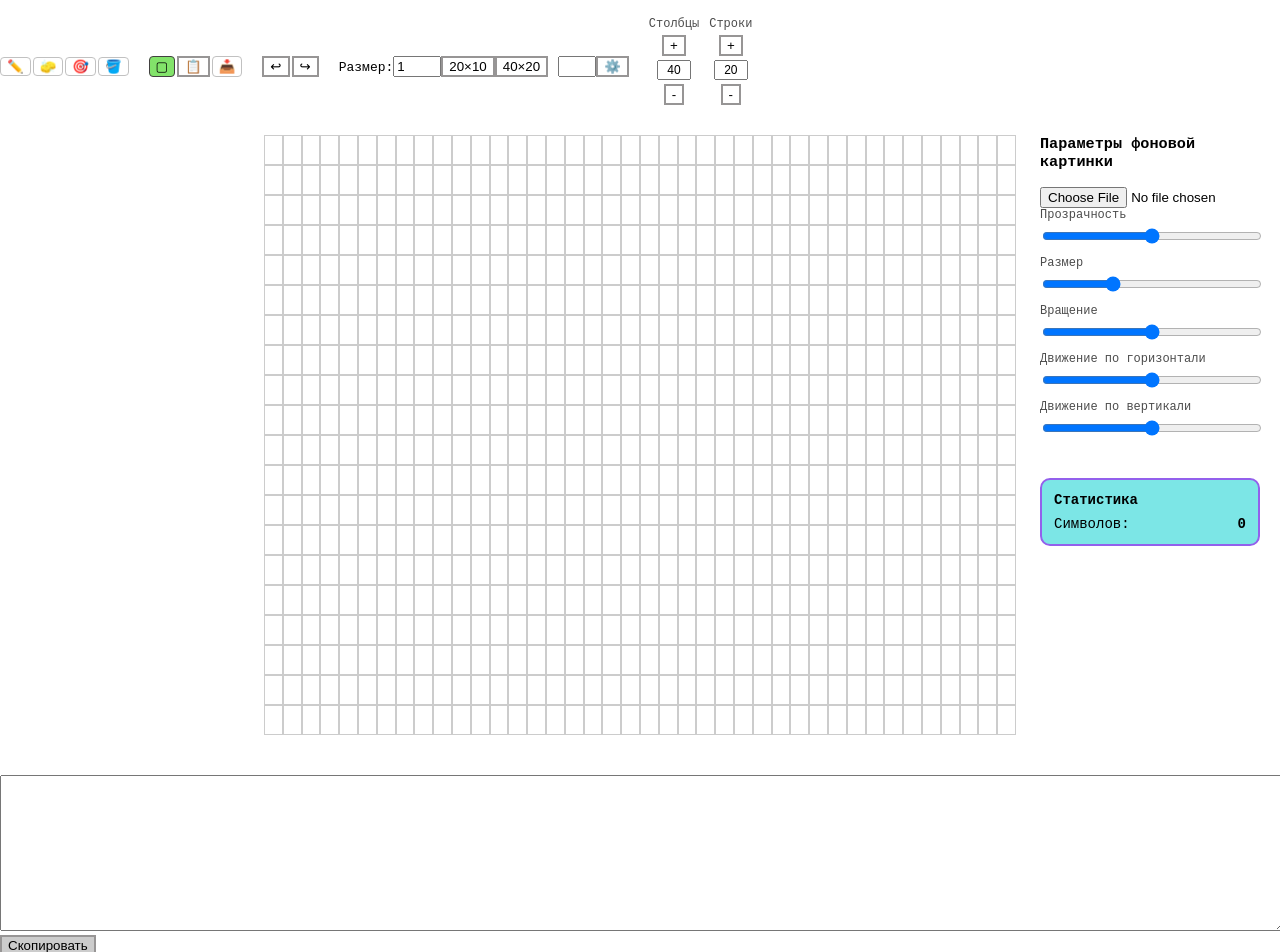
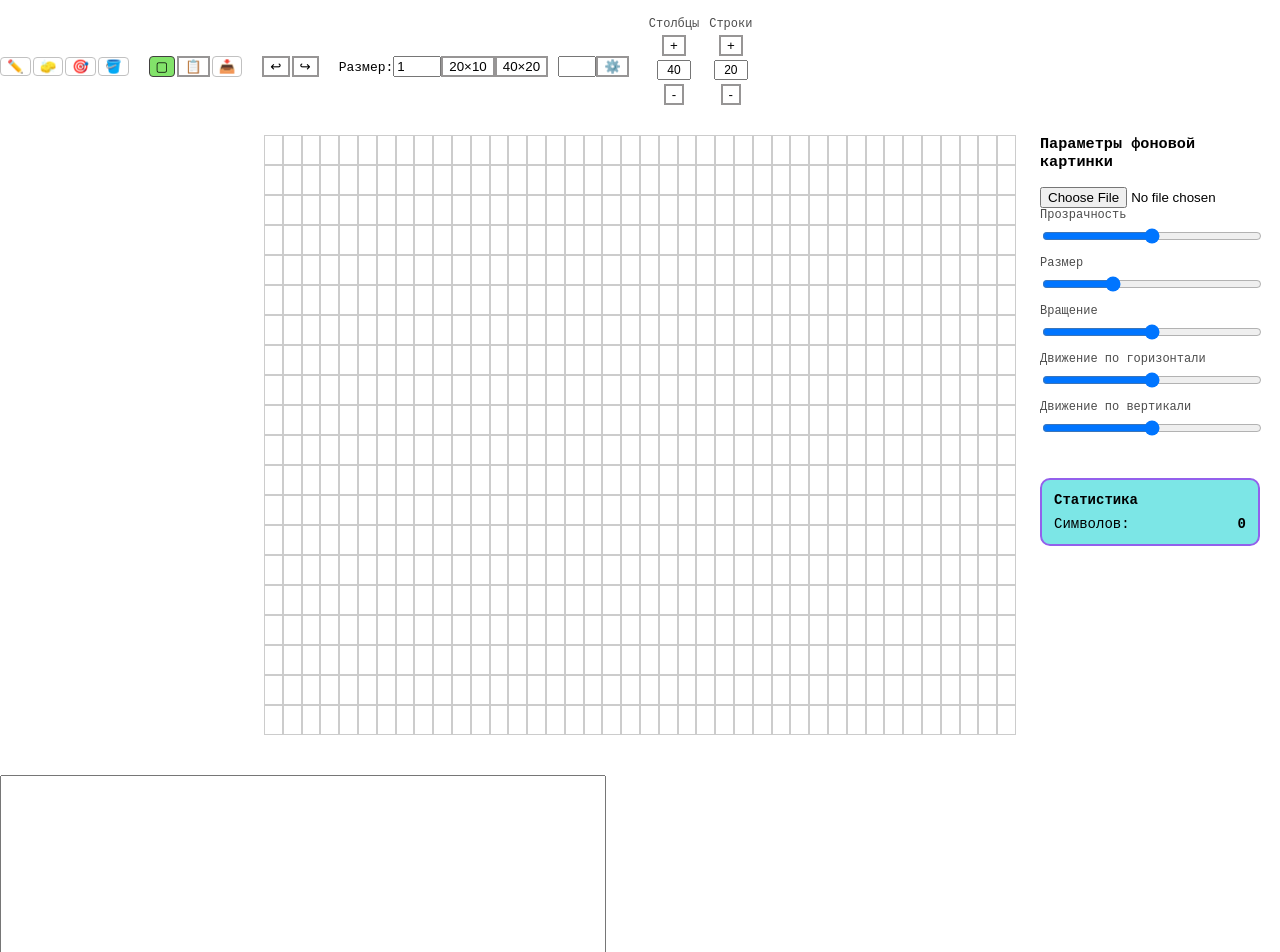
Before and after one commit to PinguiculaW/dots, a React (Vite) app: page / in a window 1280 px wide. Shown: the top 952 px of the page. Built offline with nearby package versions, Linux system fonts and the light colour scheme; a web font is replaced by a local one.

Commit message:
поле копирования меняет размер

```diff
--- a/src/styles.css
+++ b/src/styles.css
@@ -85,13 +85,18 @@ body {
 }
 
 .output textarea {
-  width: 100%;
   height: 150px;
   font-family: "Cascadia Code", monospace;
   /*font-feature-settings: "liga" 0;*/
   font-size: 28px;          /* 👈 такой же как в .cell */
   line-height: 1;           /* 🔥 убирает смещение */
-  overflow-x: auto; /* Добавляем скролл при длинных строках */
+  width: 600px;
+  min-width: 300px;
+  min-height: 200px;
+  max-width: 100%;
+
+  resize: both;
+  overflow: auto;
 }
 
 button.copied {
@@ -146,11 +151,6 @@ button.copied {
   color: white;
 }
 
-/*.cell.selected {
-  /*outline: 1px solid red;*/
-  /*box-shadow: inset 0 0 0 2px #4a90e2;
-  /*background: rgba(74, 144, 226, 0.1);*/
-/*}*/
 
 .selection-box {
   position: absolute;
```
